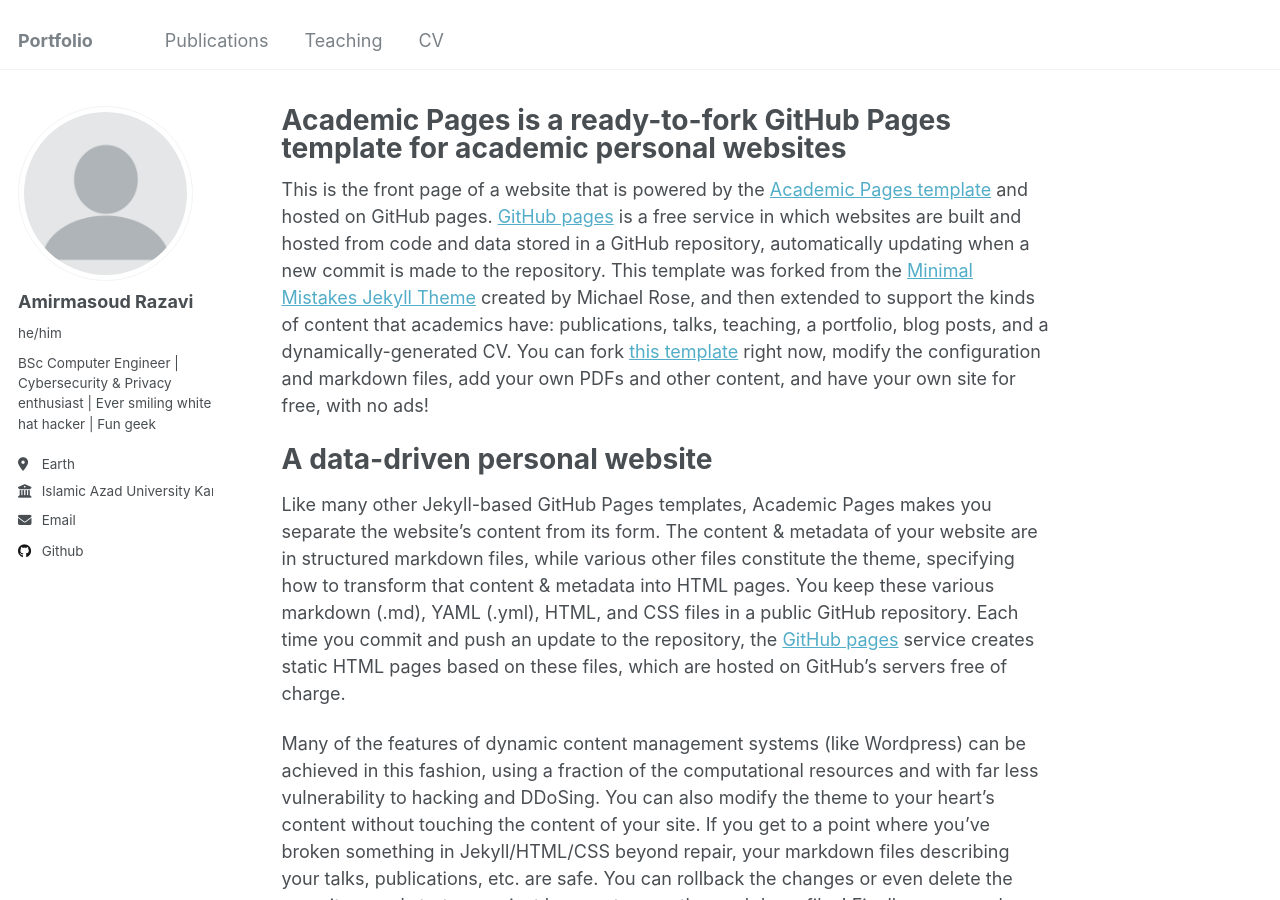
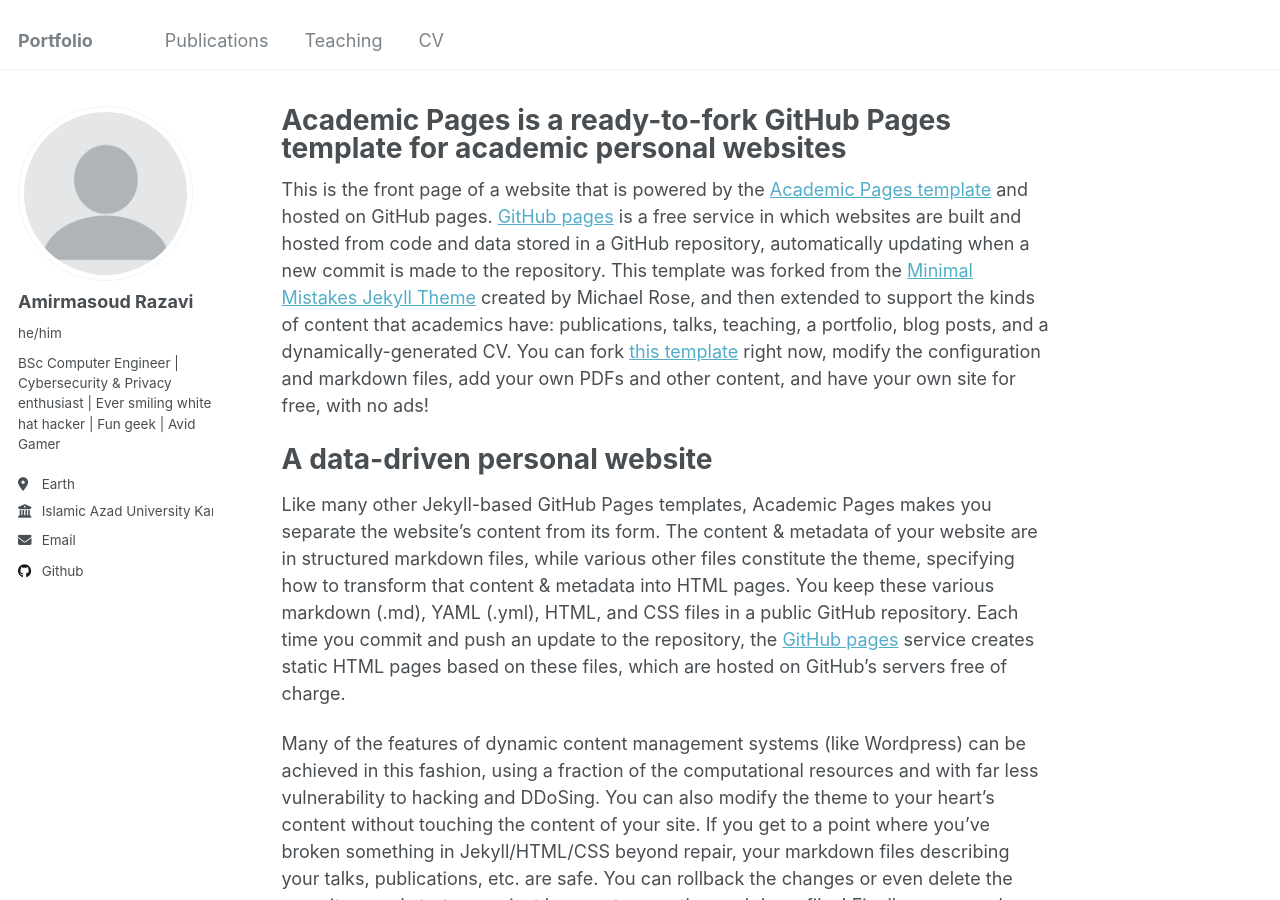
Before and after one commit to Amirmasoud-R/Portfolio, a Jekyll site: the page built from _pages/about.md, in a window 1280 px wide and 900 px high. Built offline with Jekyll 4.4.1, drawn with Linux system fonts in a browser that asks for light colours.

Commit message:
Update _config.yml

```diff
--- a/_config.yml
+++ b/_config.yml
@@ -24,7 +24,7 @@ author:
   avatar           : "profile.png"
   name             : "Amirmasoud Razavi"
   pronouns         : "he/him"
-  bio              : "BSc Computer Engineer | Cybersecurity & Privacy enthusiast | Ever smiling white hat hacker | Fun geek"
+  bio              : "BSc Computer Engineer | Cybersecurity & Privacy enthusiast | Ever smiling white hat hacker | Fun geek | Avid Gamer"
   location         : "Earth"
   employer         : "Islamic Azad University Karaj Branch"
   uri              : # URL
```
